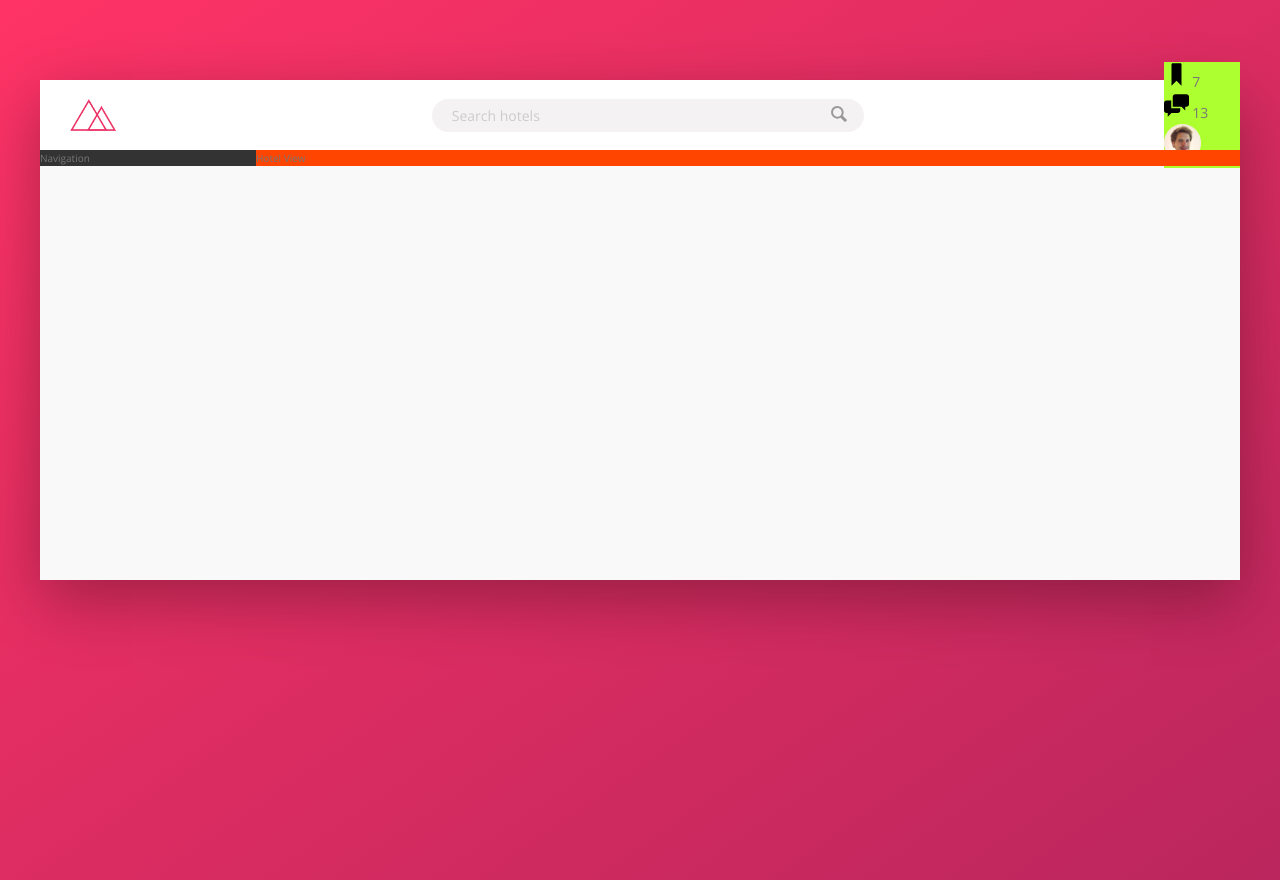
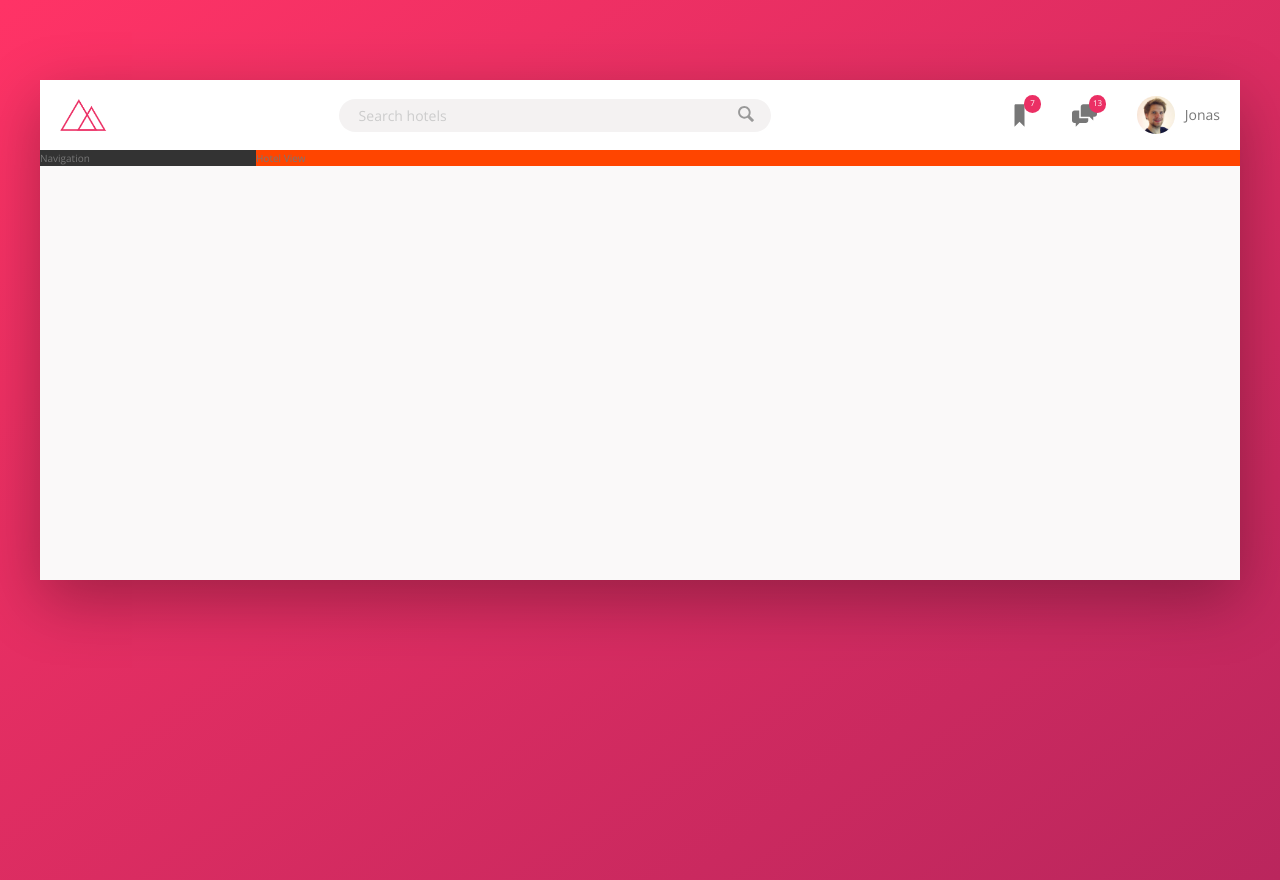
Before and after one commit to ocampo19/Trillo, a website: page index.html in a window 1280 px wide. Drawn offline with nearby package versions, Linux system fonts and the light colour scheme.

Commit message:
Finished styling .user-nav and it's elements

```diff
--- a/sass/_components.scss
+++ b/sass/_components.scss
@@ -1,7 +1,7 @@
 /*****     L O G O     *****/
 .logo {
     height: 3.25rem;
-    margin-left: 3rem;
+    margin-left: 2rem;
 }
 
 /*****     S E A R C H     *****/
@@ -61,31 +61,52 @@
 
 /*****     U S E R - N A V I G A T I O N     *****/
 .user-nav {
-    background-color: greenyellow;
-    /*
+    align-self: stretch;
+
+    display: flex;
+    align-items: center;
+
+    & > * {
+        padding: 0 2rem;
+        cursor: pointer;
+        height: 100%;
+        display: flex;
+        align-items: center;
+    }
+
+    & > *:hover {
+        background-color: var(--color-grey-light-2);
+    }
+
     &__icon-box {
-
-    }*/
+        position: relative;
+    }
 
     &__icon {
         height: 2.5rem;
         width: 2.5rem;
-    }
-    /*
-    &__notification {
-
+        fill: var(--color-grey-dark-2);
     }
 
-    &__user {
+    &__notification {
+        font-size: .8rem;
+        height: 1.75rem;
+        width: 1.75rem;
+        border-radius: 50%;
+        background-color: var(--color-primary);
+        color: #fff;
+        position: absolute;
+        top: 1.5rem;
+        right: 1.1rem;
 
-    }*/
+        display: flex;
+        justify-content: center;
+        align-items: center;
+    }
 
     &__user-photo {
         height: 3.75rem;
         border-radius: 50%;
+        margin-right: 1rem;
     }
-    /*
-    &__user-name {
-
-    }*/
 }
```
Also changed, not shown: css/style.css.
